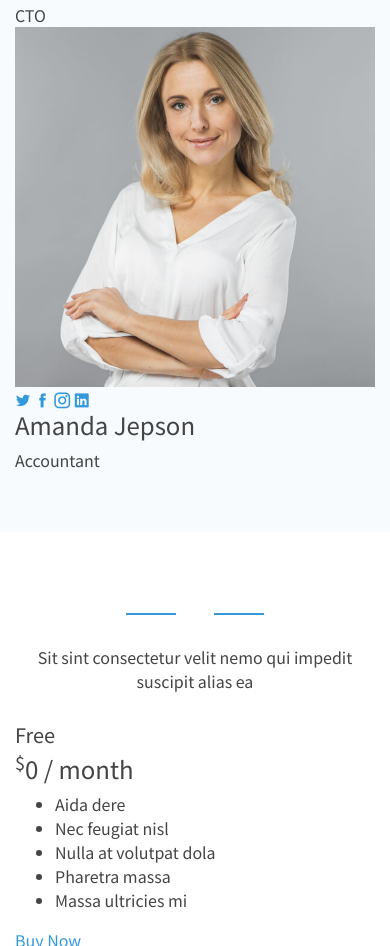
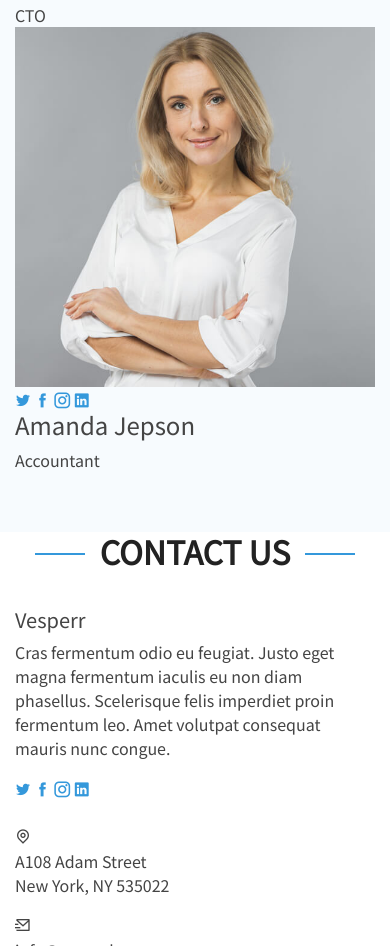
Before and after one commit to bexinyeah/covid-19, a plain HTML site: page index.html in a window 390 px wide. Shown: the part 11054-12000 px from the top of the page. Drawn offline with Linux system fonts and the light colour scheme; files whose address does not match are found by name.

Commit message:
Update index.html

```diff
--- a/index.html
+++ b/index.html
@@ -628,76 +628,6 @@
       </div>
     </section><!-- End Team Section -->
 
-    <!-- =======  Section ======= -->
-    <section id="" class="">
-      <div class="container">
-
-        <div class="section-title">
-          <h2>
-		    <span class="topic"></span>
-
-		  </h2>
-          <p>Sit sint consectetur velit nemo qui impedit suscipit alias ea</p>
-        </div>
-
-        <div class="row">
-
-          <div class="col-lg-4 col-md-6">
-            <div class="box" data-aos="zoom-in-right" data-aos-delay="200">
-              <h3>Free</h3>
-              <h4><sup>$</sup>0<span> / month</span></h4>
-              <ul>
-                <li>Aida dere</li>
-                <li>Nec feugiat nisl</li>
-                <li>Nulla at volutpat dola</li>
-                <li class="na">Pharetra massa</li>
-                <li class="na">Massa ultricies mi</li>
-              </ul>
-              <div class="btn-wrap">
-                <a href="#" class="btn-buy">Buy Now</a>
-              </div>
-            </div>
-          </div>
-
-          <div class="col-lg-4 col-md-6 mt-4 mt-md-0">
-            <div class="box recommended" data-aos="zoom-in" data-aos-delay="100">
-              <h3>Business</h3>
-              <h4><sup>$</sup>19<span> / month</span></h4>
-              <ul>
-                <li>Aida dere</li>
-                <li>Nec feugiat nisl</li>
-                <li>Nulla at volutpat dola</li>
-                <li>Pharetra massa</li>
-                <li class="na">Massa ultricies mi</li>
-              </ul>
-              <div class="btn-wrap">
-                <a href="#" class="btn-buy">Buy Now</a>
-              </div>
-            </div>
-          </div>
-
-          <div class="col-lg-4 col-md-6 mt-4 mt-lg-0">
-            <div class="box" data-aos="zoom-in-left" data-aos-delay="200">
-              <h3>Developer</h3>
-              <h4><sup>$</sup>29<span> / month</span></h4>
-              <ul>
-                <li>Aida dere</li>
-                <li>Nec feugiat nisl</li>
-                <li>Nulla at volutpat dola</li>
-                <li>Pharetra massa</li>
-                <li>Massa ultricies mi</li>
-              </ul>
-              <div class="btn-wrap">
-                <a href="#" class="btn-buy">Buy Now</a>
-              </div>
-            </div>
-          </div>
-
-        </div>
-
-      </div>
-    </section><!-- End Pricing Section -->
-
       <div class="container">
 
         <div class="section-title" data-aos="fade-up">
```
